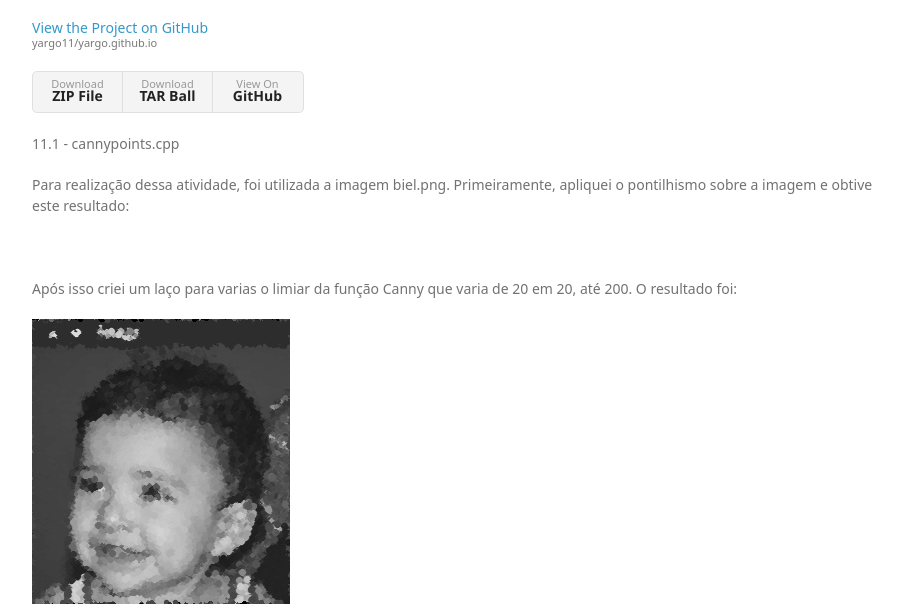
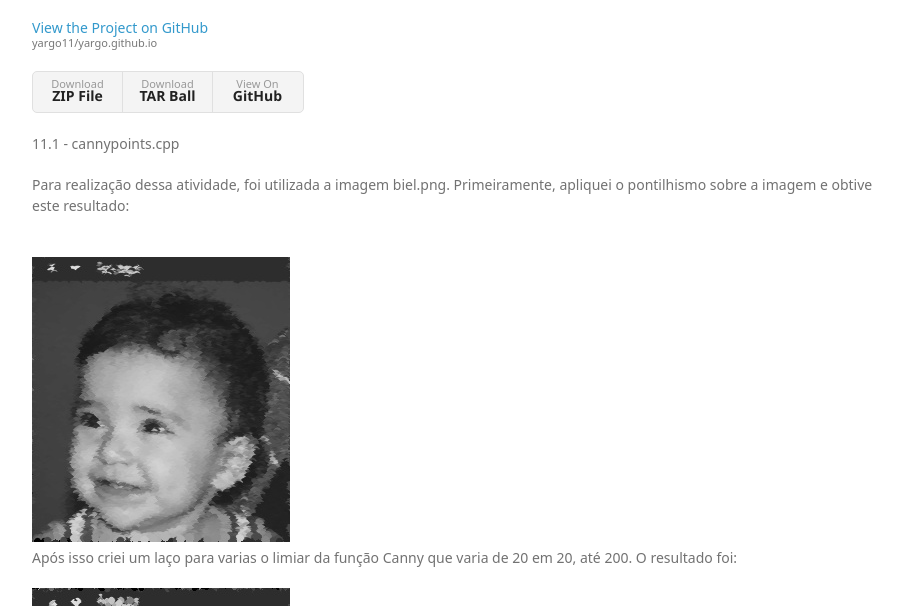
Before and after one commit to yargo11/yargo.github.io, a plain HTML site: page index.html in a window 1280 px wide. Shown: the part 133-739 px from the top of the page, without its empty margins (178-1101 px from the left). Drawn offline with Linux system fonts and the light colour scheme; a web font is replaced by a local one.

Commit message:
Update index.html

```diff
--- a/index.html
+++ b/index.html
@@ -33,7 +33,7 @@
   	<p>Para realização dessa atividade, foi utilizada a imagem biel.png. Primeiramente, apliquei o pontilhismo sobre a imagem
   	e obtive este resultado:</p>
   	<br>
-  	<img src"prepontos.jpg">
+  	<img src="prepontos.jpg">
   	<br>
   	<p>Após isso criei um laço para varias o limiar da função Canny que varia de 20 em 20, até 200. O resultado foi:</p>
   	<img src="pontos.jpg">
```
